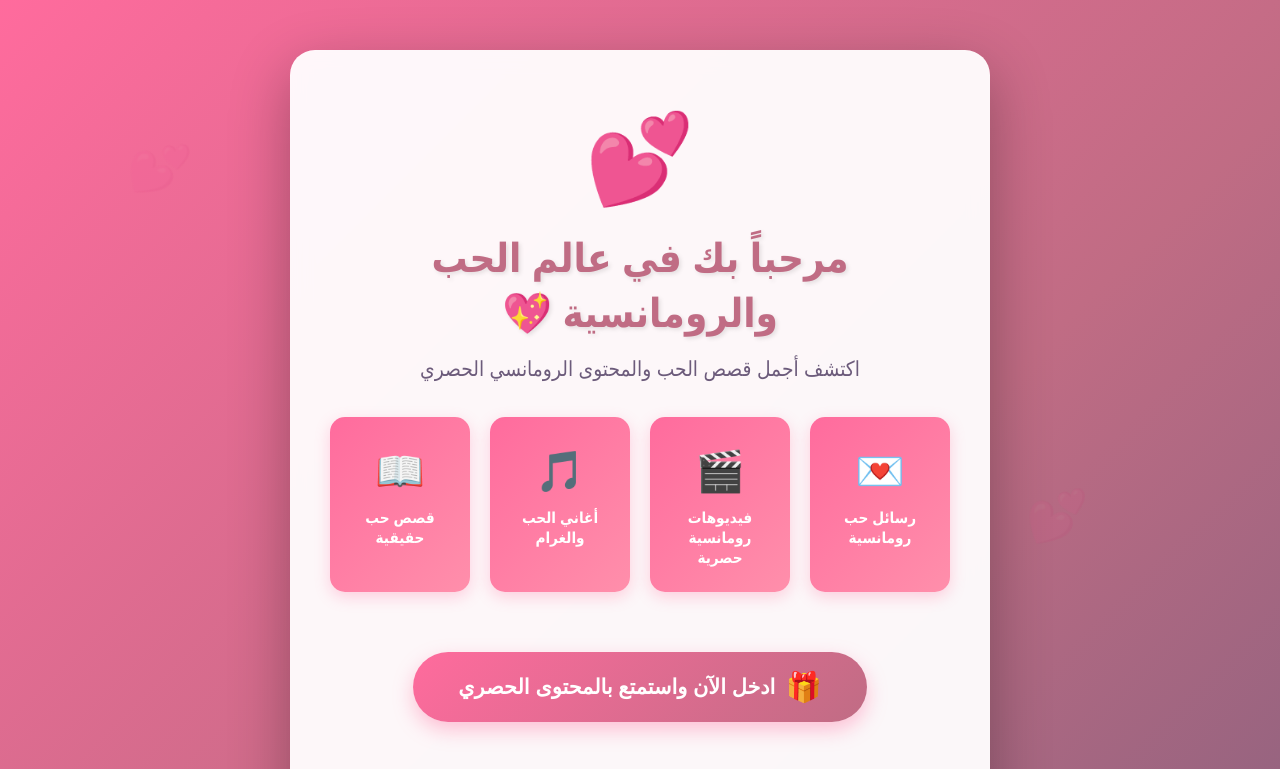
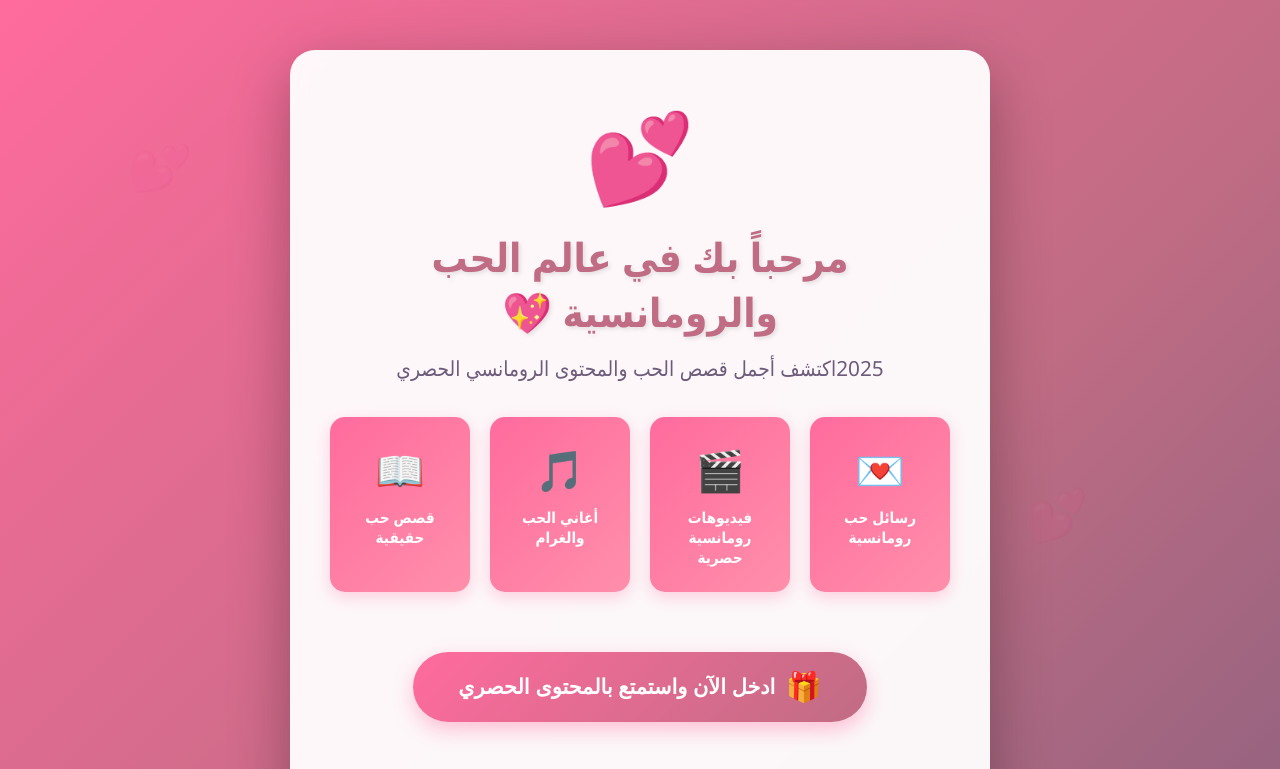
Before and after one commit to wwwyoutubevideo/Youtube, a plain HTML site: page index.html in a window 1280 px wide. Shown: the top 769 px of the page. Drawn offline with Linux system fonts and the light colour scheme.

Commit message:
Update index.html

```diff
--- a/index.html
+++ b/index.html
@@ -3,7 +3,7 @@
 <head>
     <meta charset="UTF-8">
     <meta name="viewport" content="width=device-width, initial-scale=1.0">
-    <title>💕 عالم الحب والرومانسية - محتوى حصري</title>
+    <title>💕 2025عالم الحب والرومانسية - محتوى حصري</title>
     <link rel="stylesheet" href="style.css">
 </head>
 <body>
@@ -11,7 +11,7 @@
     <div class="container">
         <div class="logo">💕</div>
         <h1>مرحباً بك في عالم الحب والرومانسية 💖</h1>
-        <p class="subtitle">اكتشف أجمل قصص الحب والمحتوى الرومانسي الحصري</p>
+        <p class="subtitle">2025اكتشف أجمل قصص الحب والمحتوى الرومانسي الحصري</p>
 
         <div class="features">
             <div class="feature">
```
